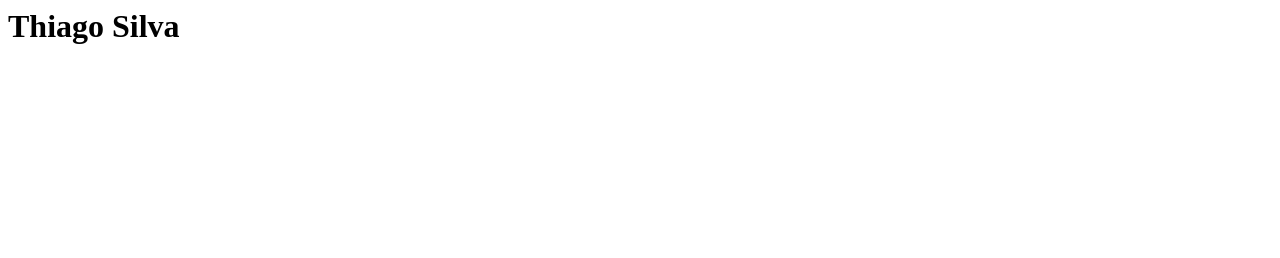
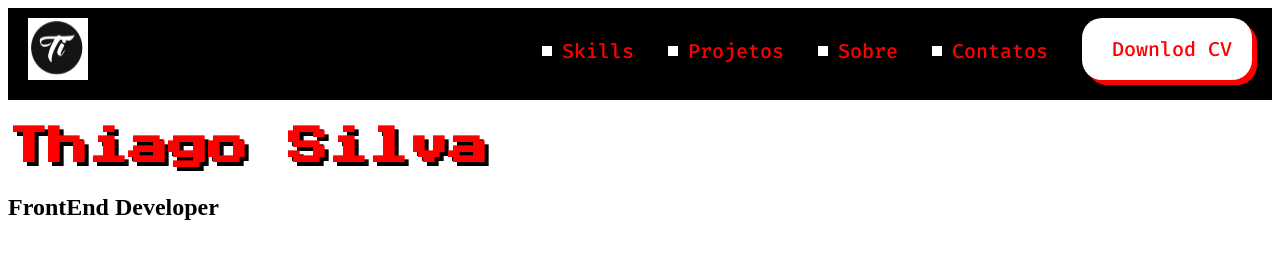
Before and after one commit to ThiagoSiilva/ThiagoSiilva.github.io, a plain HTML site: page index.html in a window 1280 px wide. Drawn offline with Linux system fonts and the light colour scheme.

Commit message:
Adicona o projeto do curso

```diff
--- /dev/null
+++ b/css/components/title.css
@@ -0,0 +1,6 @@
+h1 {
+    font-family: 'Press Start 2P', sans-serif;
+    font-size: 40px;
+    color:red;
+    text-shadow: 4px 4px 0 black;
+}
--- a/css/index.css
+++ b/css/index.css
@@ -0,0 +1,53 @@
+header{
+    display: flex;
+    justify-content: space-between;
+    background-color: black;
+    border-bottom: 10px solid #000000;
+    padding: 10px 20px;
+
+}
+
+nav {
+    text-align: right;
+}
+
+a {
+    display: inline-flex;
+    align-items: center;
+    color: red;
+    font-size: 20px;
+    font-family:"Fira Code", Arial, Helvetica, sans-serif;
+    font-weight: 500;
+    text-decoration: none;
+    margin-right: 30px;
+}
+
+a::before{
+    content: "";
+    background-color: white;
+    width: 10px;
+    height: 10px;
+    margin-right: 10px;
+}
+
+
+#button {
+    display: inline-block;
+    background-color: white;
+    box-shadow: 5px 5px 0px red;
+    padding: 18px 20px;
+    margin-right: 0;
+    border-radius: 20px;
+}
+
+#button:hover {
+    display: inline-block;
+    color: white;
+    font-size: 20px;
+    font: "Fira code";
+    background-color: rgb(0, 0, 0);
+    box-shadow: 5px 5px 0px rgb(134, 134, 134);
+    padding: 18px 20px;
+    margin-right: 0;
+    border-radius: 20px;
+}
--- a/index.html
+++ b/index.html
@@ -1 +1,34 @@
-<h1> Thiago Silva</h1>
+<!DOCTYPE html>
+<html lang="pt-BR">
+<head>
+    <meta charset="UTF-8">
+    <title>Thiago Silva</title>
+
+    <link rel="preconnect" href="https://fonts.googleapis.com">
+<link rel="preconnect" href="https://fonts.gstatic.com" crossorigin>
+<link href="https://fonts.googleapis.com/css2?family=Fira+Code:wght@300;500&family=Press+Start+2P&display=swap" rel="stylesheet">
+    <link rel="stylesheet" href="css/reset.css">
+    <link rel="stylesheet" href="css/index.css">
+    <link rel="stylesheet" href="css/components/title.css">
+    <link rel="stylesheet" href="css/components/subtitle.css">
+
+</head>
+<body>
+    <header>
+        <img src="assets/img/Logo 1.png" alt="Avatar do Thiago Silva">
+
+        <nav>
+            <a href="" lang="en">Skills</a>
+            <a href="">Projetos</a>
+            <a href="">Sobre</a>
+            <a href="">Contatos</a>
+            <a id ="button" href="" lang="en">Downlod CV</a>
+        </nav>
+    </header>
+    <h1>Thiago Silva</h1>
+
+    <h2>FrontEnd Developer</h2>
+
+    <div id="box"></div>
+</body>
+</html>
```
Also changed, not shown: assets/img/Logo 1.png (added).
